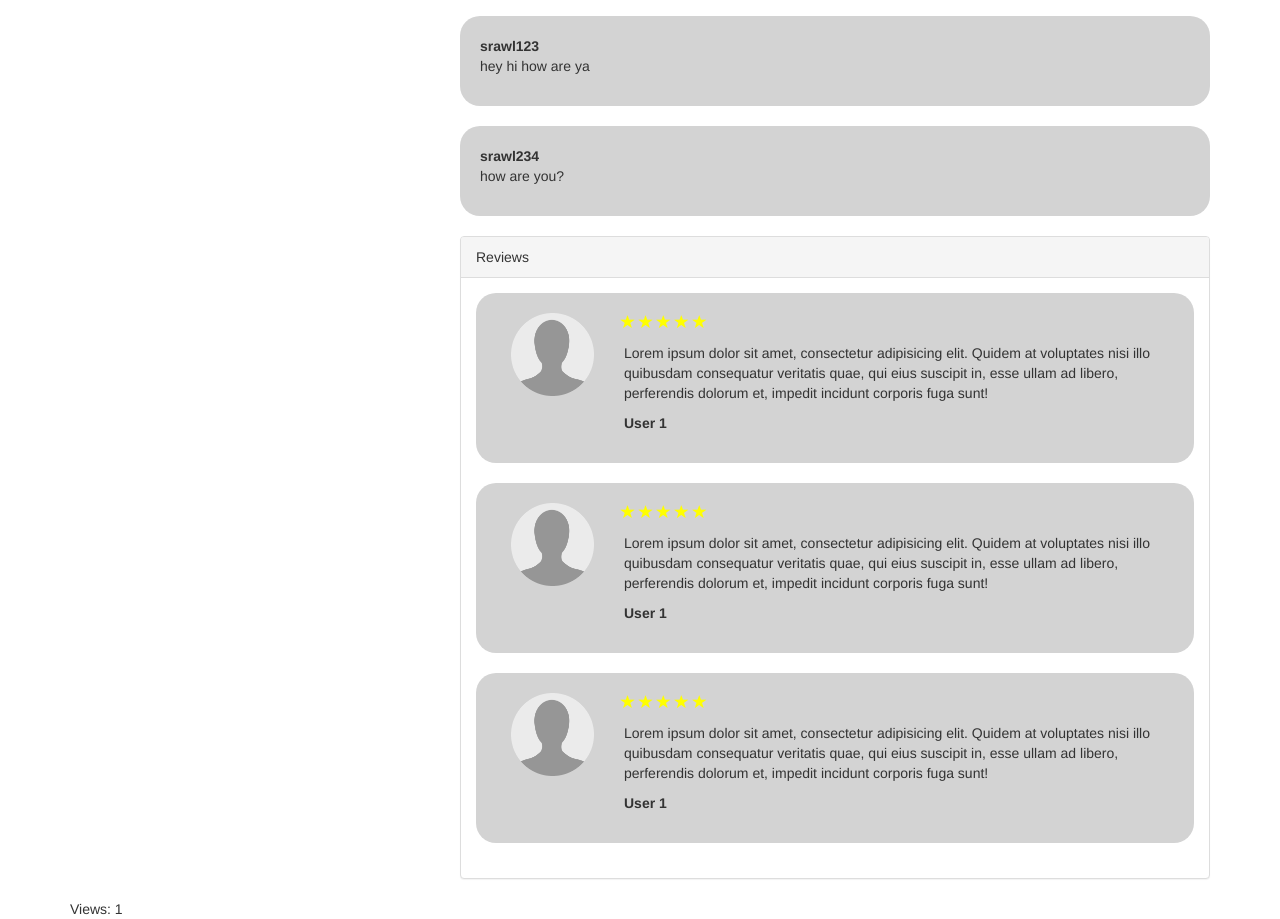
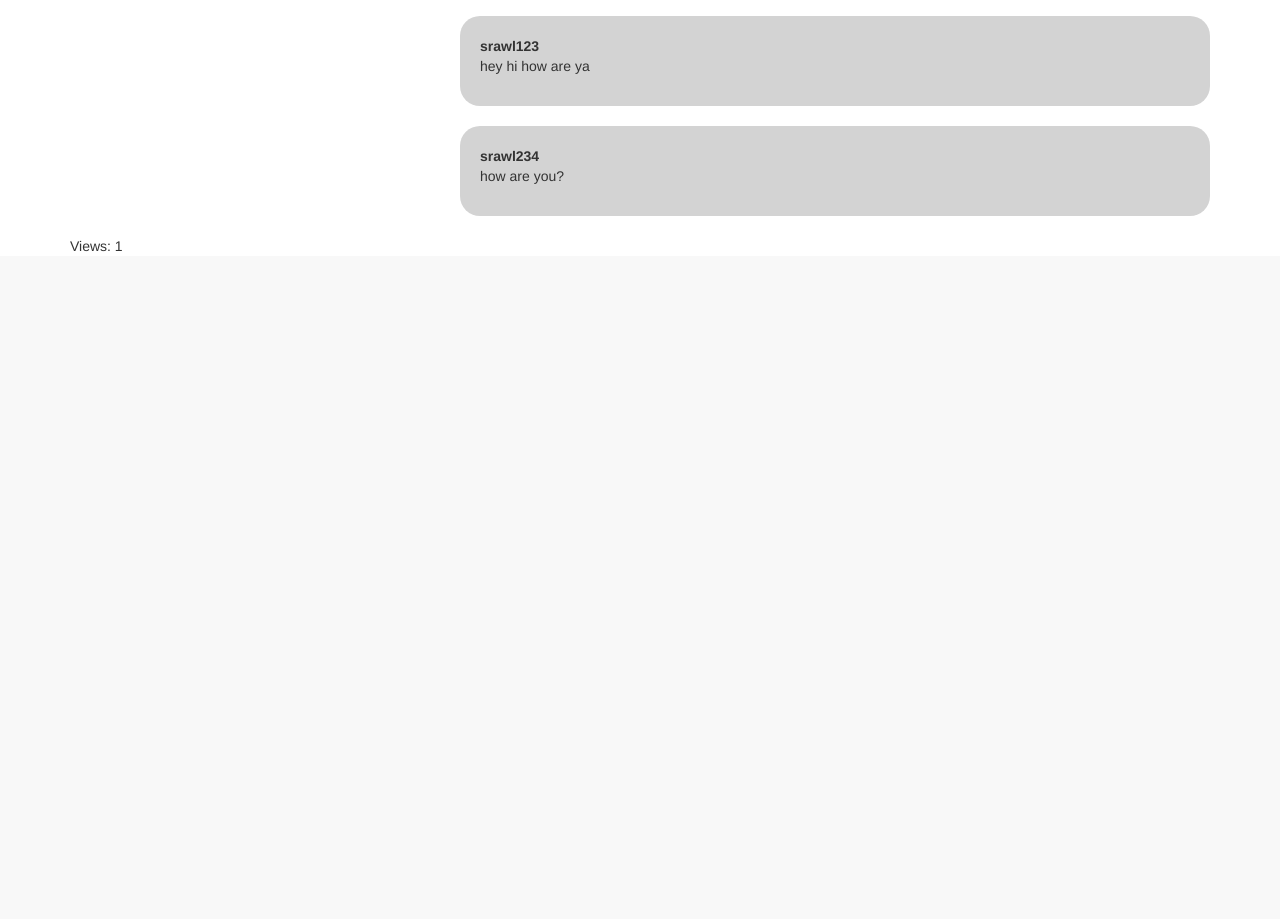
Before and after one commit to Teamy2019/tbcscotland, a Django app: a page that uses templates/tbc/profile.html in a window 1280 px wide. Shown: the part 1110-2029 px from the top of the page. After the commit the page ends 1362 px from the top, so only its background shows below. Run offline with Django 3.2, Linux system fonts and the light colour scheme; data comes from the database, SQL or seed files in the repository; both versions use the stored data as it was after the commit; some libraries are stand-ins or nearby versions.

Commit message:
Tidier profile page

```diff
--- a/tbc/models.py
+++ b/tbc/models.py
@@ -109,7 +109,7 @@ class Comments(models.Model):
         super(Comments, self).save(*args, **kwargs)
 
     def __str__(self):
-        return self.profile.username
+        return self.author.username
 
 class UserProfile(models.Model):
     user = models.OneToOneField(User)
--- a/templates/tbc/profile.html
+++ b/templates/tbc/profile.html
@@ -176,63 +176,6 @@
             <p>No comments here yet :(</p>
             {% endif %}
 
-
-
-            <div class="panel panel-default">
-                <div class="panel-heading">Reviews</div>
-                <div class="panel-body">
-                    <div class="comment container">
-                        <div class="col-sm-2">
-                            <img class='img-responsive' src="{% static "icons/noprofilepicture.png" %}" alt="">
-                        </div>
-                        <div class="col-sm-10">
-                            <p class='rating'>
-                                <span class="glyphicon glyphicon-star"></span>
-                                <span class="glyphicon glyphicon-star"></span>
-                                <span class="glyphicon glyphicon-star"></span>
-                                <span class="glyphicon glyphicon-star"></span>
-                                <span class="glyphicon glyphicon-star"></span>
-                            </p>
-                            <p>Lorem ipsum dolor sit amet, consectetur adipisicing elit. Quidem at voluptates nisi illo quibusdam consequatur veritatis quae, qui eius suscipit in, esse ullam ad libero, perferendis dolorum et, impedit incidunt corporis fuga sunt!</p>
-                            <p class="comment_peron"><strong>User 1</strong> <span></span></p>
-                        </div>
-                    </div>
-
-                    <div class="comment container">
-                        <div class="col-sm-2">
-                            <img class='img-responsive' src="{% static "icons/noprofilepicture.png" %}" alt="">
-                        </div>
-                        <div class="col-sm-10">
-                            <p class='rating'>
-                                <span class="glyphicon glyphicon-star"></span>
-                                <span class="glyphicon glyphicon-star"></span>
-                                <span class="glyphicon glyphicon-star"></span>
-                                <span class="glyphicon glyphicon-star"></span>
-                                <span class="glyphicon glyphicon-star"></span>
-                            </p>
-                            <p>Lorem ipsum dolor sit amet, consectetur adipisicing elit. Quidem at voluptates nisi illo quibusdam consequatur veritatis quae, qui eius suscipit in, esse ullam ad libero, perferendis dolorum et, impedit incidunt corporis fuga sunt!</p>
-                            <p class="comment_peron"><strong>User 1</strong> <span></span></p>
-                        </div>
-                    </div>
-
-                    <div class="comment container">
-                        <div class="col-sm-2">
-                            <img class='img-responsive' src="{% static "icons/noprofilepicture.png" %}" alt="">
-                        </div>
-                        <div class="col-sm-10">
-                            <p class='rating'>
-                                <span class="glyphicon glyphicon-star"></span>
-                                <span class="glyphicon glyphicon-star"></span>
-                                <span class="glyphicon glyphicon-star"></span>
-                                <span class="glyphicon glyphicon-star"></span>
-                                <span class="glyphicon glyphicon-star"></span>
-                            </p>
-                            <p>Lorem ipsum dolor sit amet, consectetur adipisicing elit. Quidem at voluptates nisi illo quibusdam consequatur veritatis quae, qui eius suscipit in, esse ullam ad libero, perferendis dolorum et, impedit incidunt corporis fuga sunt!</p>
-                            <p class="comment_peron"><strong>User 1</strong> <span></span></p>
-                        </div>
-                    </div>
-                </div>
-            </div>
         </div>
     </div>
 
```
Also changed, not shown: db.sqlite3.
